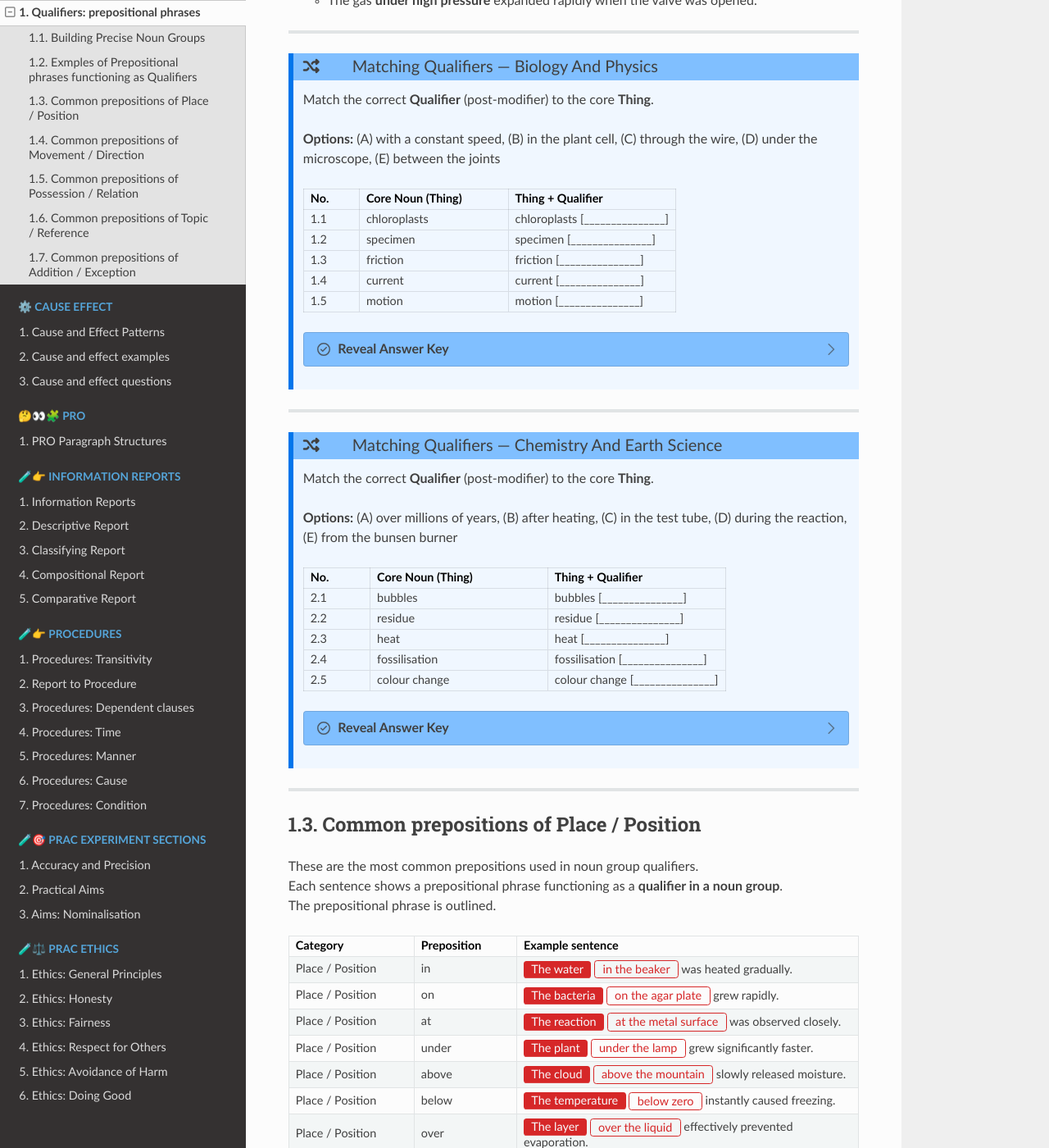
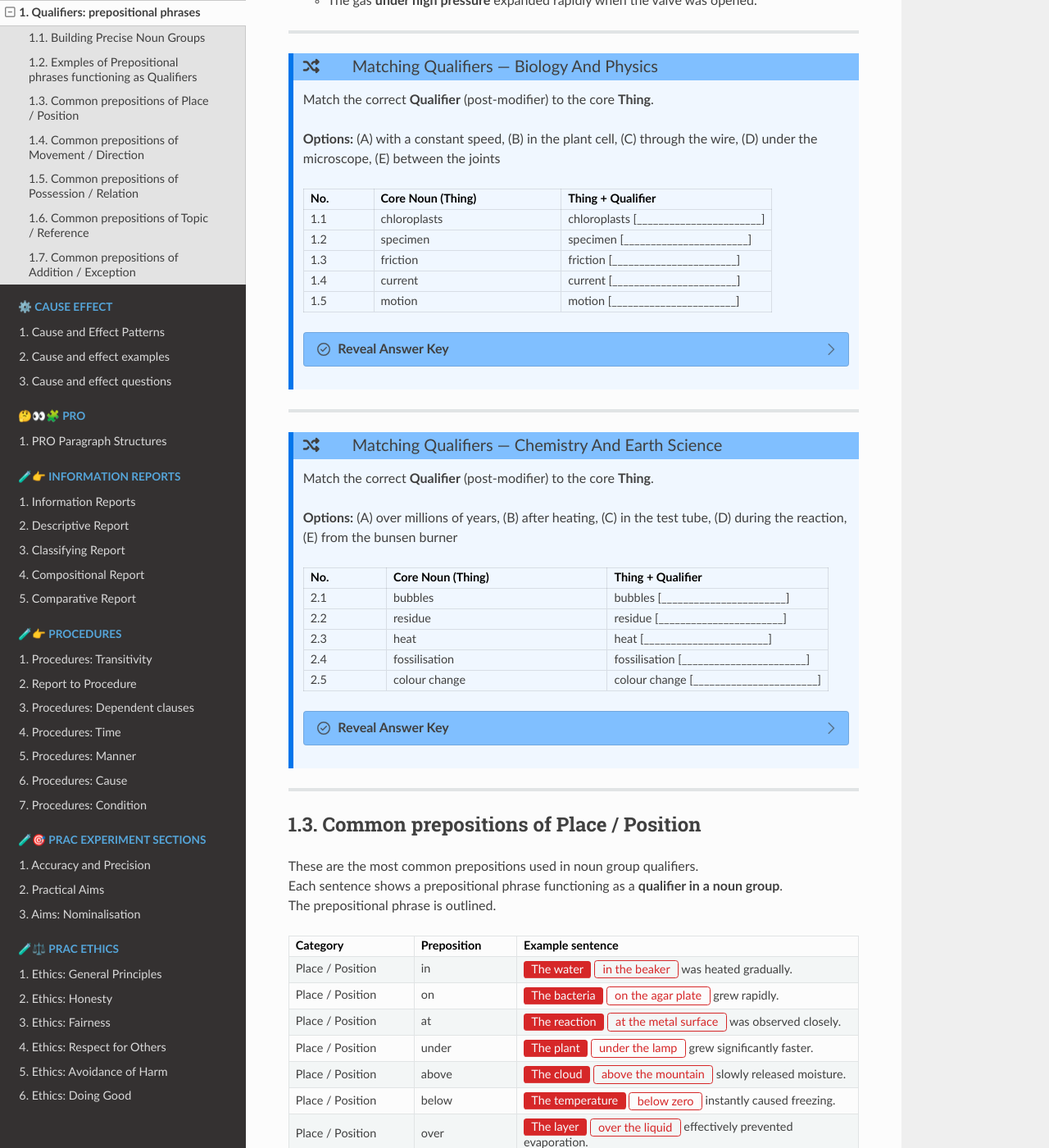
Before and after one commit to gmc-code/PC-Science-and-language, a Sphinx documentation site: the page built from docs/language/qualifiers_prepositional_phrases.rst, in a window 1280 px wide and 1400 px high, scrolled down 1286 px. Shown: the whole window at 82% size. Built offline with Sphinx 7.4.7 and the Read the Docs theme 3.1.0, drawn with Linux system fonts in a browser that asks for light colours; pages that are not in the unit, such as notebooks, are missing from menus; some of the changed text lies outside the part shown.

Commit message:
preps
Co-authored-by: Copilot <copilot@github.com>

```diff
--- a/docs/language/qualifiers_prepositional_phrases.rst
+++ b/docs/language/qualifiers_prepositional_phrases.rst
@@ -86,19 +86,19 @@ Exmples of Prepositional phrases functioning as Qualifiers
           - Thing + Qualifier
         * - 1.1
           - chloroplasts
-          - chloroplasts [_______________]
+          - chloroplasts [_______________________]
         * - 1.2
           - specimen
-          - specimen [_______________]
+          - specimen [_______________________]
         * - 1.3
           - friction
-          - friction [_______________]
+          - friction [_______________________]
         * - 1.4
           - current
-          - current [_______________]
+          - current [_______________________]
         * - 1.5
           - motion
-          - motion [_______________]
+          - motion [_______________________]
 
     .. dropdown:: Reveal Answer Key
         :icon: check-circle
@@ -130,19 +130,19 @@ Exmples of Prepositional phrases functioning as Qualifiers
           - Thing + Qualifier
         * - 2.1
           - bubbles
-          - bubbles [_______________]
+          - bubbles [_______________________]
         * - 2.2
           - residue
-          - residue [_______________]
+          - residue [_______________________]
         * - 2.3
           - heat
-          - heat [_______________]
+          - heat [_______________________]
         * - 2.4
           - fossilisation
-          - fossilisation [_______________]
+          - fossilisation [_______________________]
         * - 2.5
           - colour change
-          - colour change [_______________]
+          - colour change [_______________________]
 
     .. dropdown:: Reveal Answer Key
         :icon: check-circle
@@ -653,32 +665,32 @@ Common prepositions of Addition / Exception
         .. tab-item:: Q1
             :sync: q1
 
+            | → Expand the noun group **the plant** by adding a prepositional phrase as a place qualifier using **“in / on / under / near”**.
             | The plant grew quickly.
-            | → Expand using a prepositional phrase (in / on / under / near)
 
         .. tab-item:: Q2
             :sync: q2
 
+            | → Expand the noun group **the current** by adding a prepositional phrase as a movement/direction qualifier using **“through / across / along”**.
             | The current increased steadily.
-            | → Expand using a prepositional phrase (through / across / along)
 
         .. tab-item:: Q3
             :sync: q3
 
+            | → Expand the noun group **the colour** by adding a prepositional phrase as a possession/relation qualifier using **“of / belonging to”**.
             | The colour changed suddenly.
-            | → Expand using a prepositional phrase (of / belonging to)
 
         .. tab-item:: Q4
             :sync: q4
 
+            | → Expand the noun group **the report** by adding a prepositional phrase as a topic/reference qualifier using **“about / concerning”**.
             | The report was submitted to the teacher.
-            | → Expand using a prepositional phrase (about / concerning)
 
         .. tab-item:: Q5
             :sync: q5
 
+            | → Expand the noun group **the reaction** by adding a prepositional phrase as a time qualifier using **“before / after / during”**.
             | The reaction was observed carefully.
-            | → Expand using a prepositional phrase (before / after / during)
 
 
     .. dropdown:: Reveal Suggested Answers
```
Also changed, not shown: other parts of docs/language/qualifiers_prepositional_phrases.rst (+35 -23 lines).
